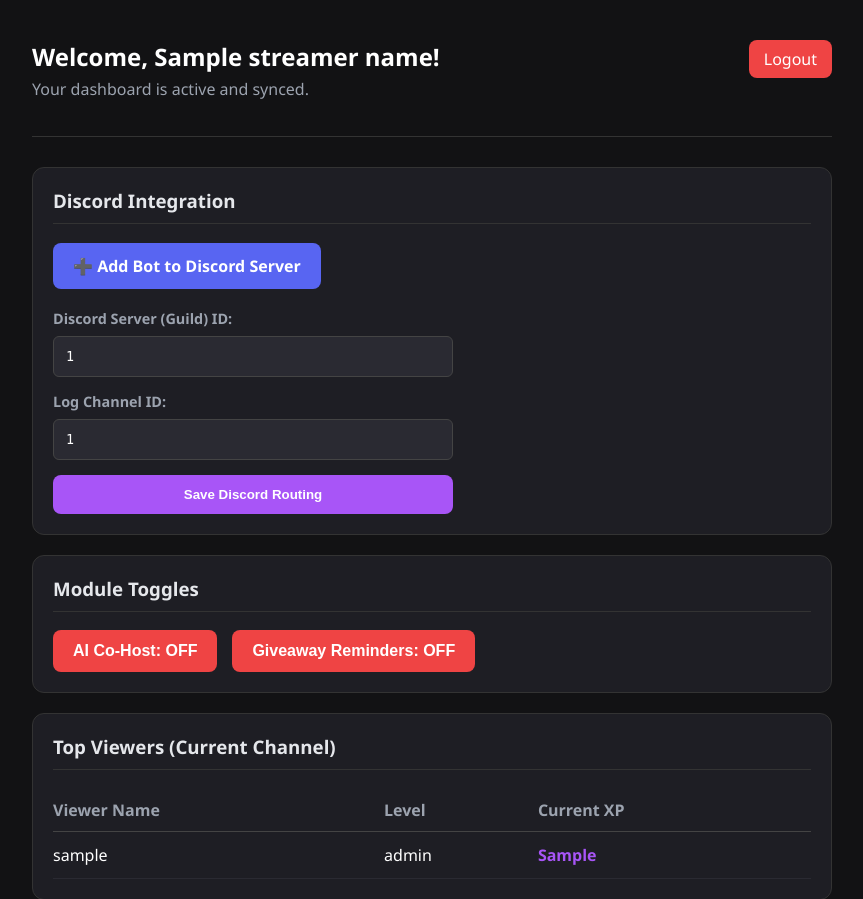
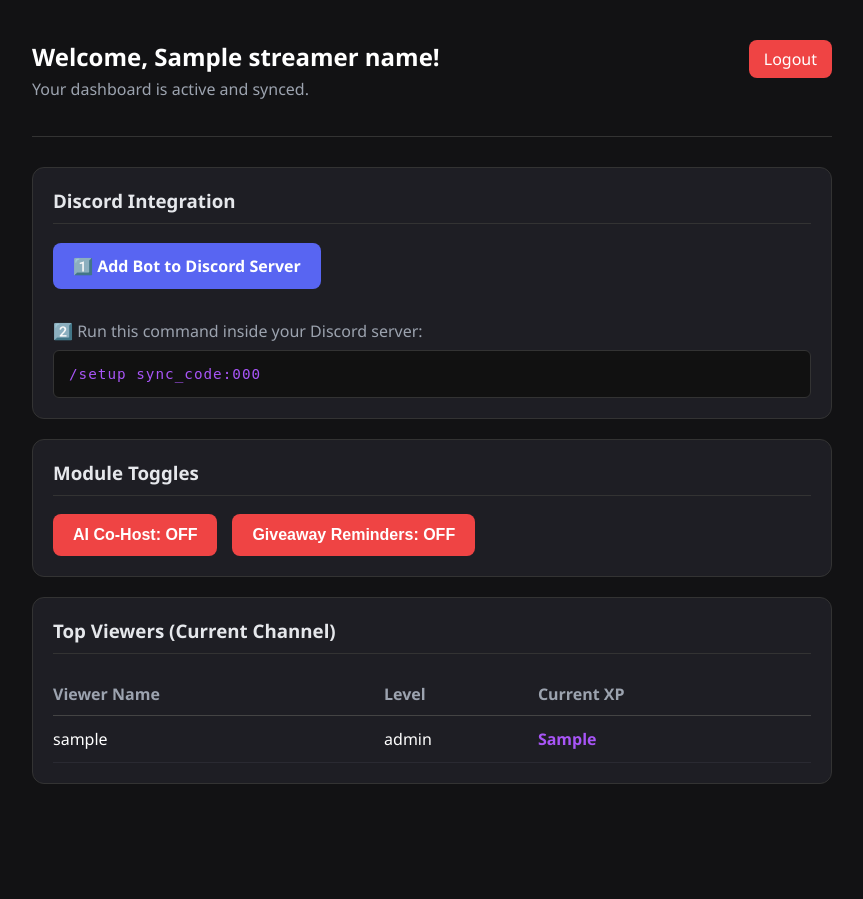
Before and after one commit to octopuswalipurnima-ctrl/goddess-yt-assistant-, a Python web app: template templates/index.html in a window 1280 px wide. Shown: the top 899 px of the page, without its empty margins (208-1071 px from the left). After the commit the page ends 784 px from the top, so only its background shows below. Run offline with Jinja, Linux system fonts and the light colour scheme; the template is opened without the code that fills it: most values are stand-ins (such as "Sample title", 1, 10 or a date in 2020).

Commit message:
major up

```diff
--- a/app/database/models.py
+++ b/app/database/models.py
@@ -20,8 +20,12 @@ class Streamer(Base):
     # --- DASHBOARD & DISCORD SETTINGS ---
     ai_cohost_enabled = Column(Boolean, default=True)
     giveaway_reminders_enabled = Column(Boolean, default=False)
+
+    # Secure Sync Code and Routing IDs
+    server_sync_code = Column(String, unique=True, nullable=True)
     discord_guild_id = Column(String, nullable=True)
     discord_log_channel_id = Column(String, nullable=True)
+    discord_announcement_channel_id = Column(String, nullable=True)
 
     # Linking the streamer to their channel's data
     xps = relationship("XP", back_populates="streamer")
--- a/templates/index.html
+++ b/templates/index.html
@@ -56,25 +56,6 @@
             padding-bottom: 10px;
             color: #e5e7eb;
         }
-        .form-group {
-            display: flex;
-            flex-direction: column;
-            gap: 8px;
-            margin-bottom: 15px;
-        }
-        .form-group label {
-            font-weight: 600;
-            font-size: 0.9em;
-            color: #9ca3af;
-        }
-        .form-group input {
-            padding: 12px;
-            border-radius: 6px;
-            border: 1px solid #444;
-            background: #2a2a32;
-            color: white;
-            font-family: monospace;
-        }
         .btn-submit {
             background: #a855f7;
             color: white;
@@ -106,7 +87,7 @@
             border-radius: 8px;
             color: white;
             text-decoration: none;
-            margin-bottom: 20px;
+            margin-bottom: 15px;
             font-weight: bold;
             transition: opacity 0.2s;
         }
@@ -139,28 +120,25 @@
         <div class="panel">
             <h3>Discord Integration</h3>
 
-            <!-- Invite Button -->
-            <!-- IMPORTANT: Replace YOUR_CLIENT_ID_HERE with your actual Discord Bot Client ID -->
-            <a href="https://discord.com/api/oauth2/authorize?client_id=1518501209852350484&permissions=274878016512&scope=bot%20applications.commands"
-               target="_blank"
-               class="discord-invite">
-               ➕ Add Bot to Discord Server
-            </a>
+            {% if settings.is_discord_linked %}
+                <div style="background: rgba(34, 197, 94, 0.1); border: 1px solid #22c55e; padding: 15px; border-radius: 8px; color: #4ade80; margin-bottom: 10px;">
+                    ✅ <strong>Server Linked!</strong> Your Discord is actively connected to Goddess AI. To change your channels, just run the setup command in Discord again.
+                </div>
+            {% else %}
+                <!-- IMPORTANT: Replace YOUR_CLIENT_ID_HERE with your actual Discord Bot Client ID -->
+                <a href="https://discord.com/api/oauth2/authorize?client_id=YOUR_CLIENT_ID_HERE&permissions=274878016512&scope=bot%20applications.commands"
+                   target="_blank"
+                   class="discord-invite">
+                   1️⃣ Add Bot to Discord Server
+                </a>
 
-            <!-- Configuration Form -->
-            <form action="/update-discord" method="POST" style="max-width: 400px;">
-                <div class="form-group">
-                    <label>Discord Server (Guild) ID:</label>
-                    <input type="text" name="guild_id" value="{{ settings.discord_guild_id }}" placeholder="e.g. 1045839201923">
+                <div style="margin-top: 10px;">
+                    <p style="color: #9ca3af; margin-bottom: 8px;">2️⃣ Run this command inside your Discord server:</p>
+                    <div style="background: #111; padding: 15px; border-radius: 6px; font-family: monospace; color: #a855f7; font-size: 1.1em; letter-spacing: 1px; border: 1px solid #333;">
+                        /setup sync_code:{{ settings.server_sync_code }}
+                    </div>
                 </div>
-
-                <div class="form-group">
-                    <label>Log Channel ID:</label>
-                    <input type="text" name="channel_id" value="{{ settings.discord_log_channel_id }}" placeholder="e.g. 1045839201999">
-                </div>
-
-                <button type="submit" class="btn-submit">Save Discord Routing</button>
-            </form>
+            {% endif %}
         </div>
 
         <!-- AI FEATURE TOGGLES -->
```
Also changed, not shown: app/bot/discord_bot.py (+55 -1 lines), main.py (+11 -16 lines).
